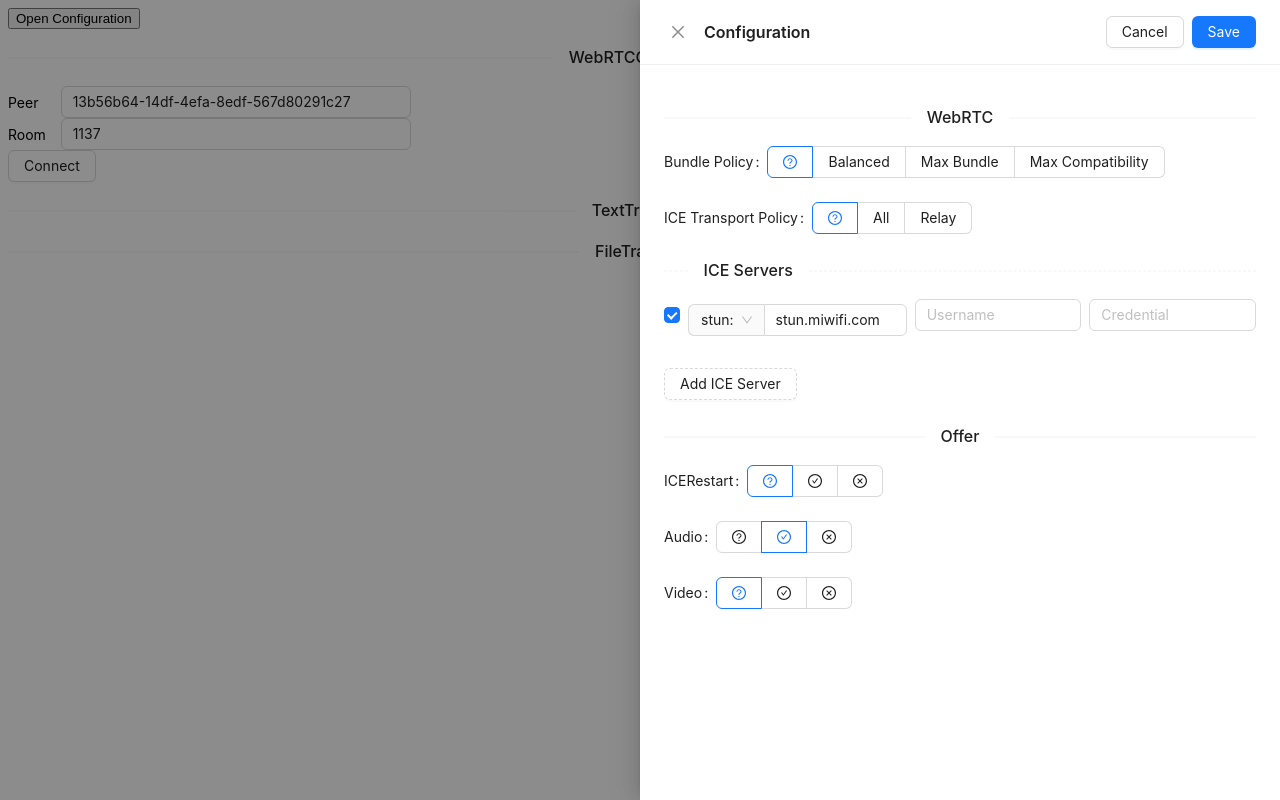
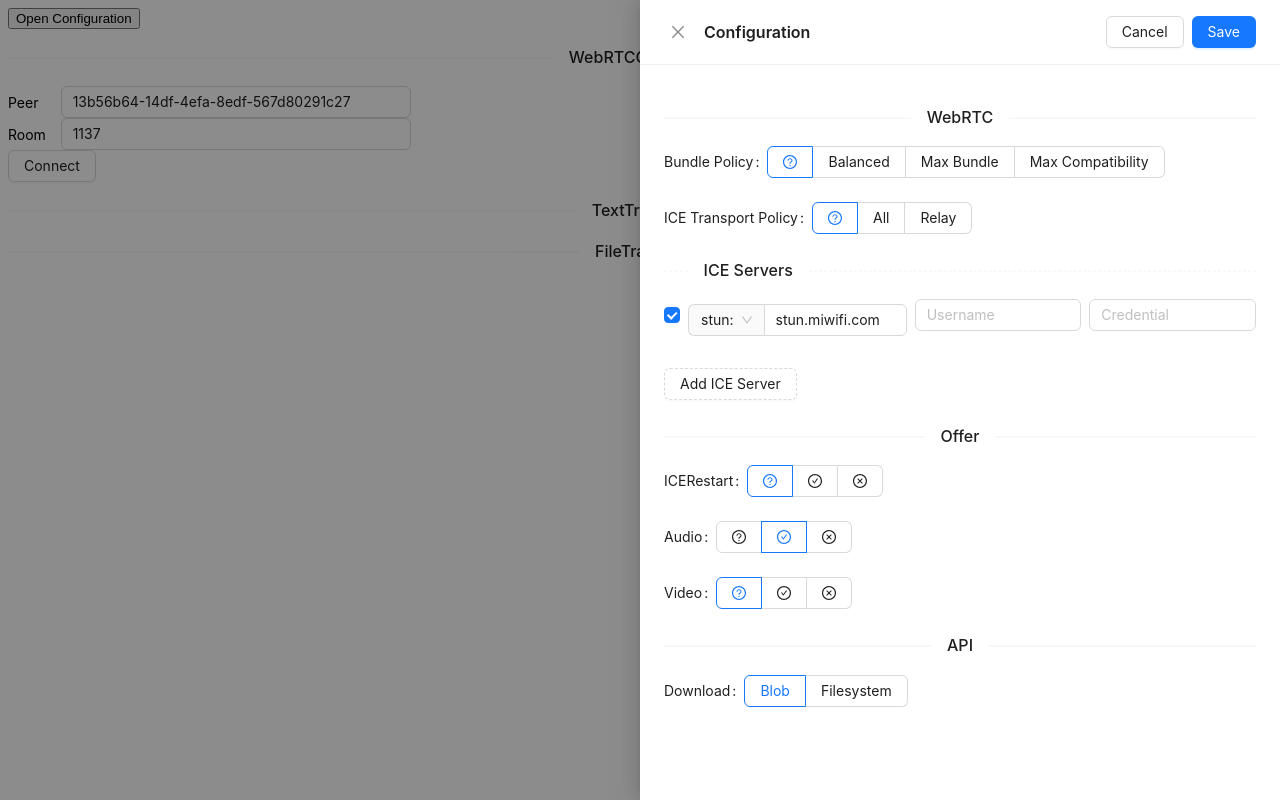
Before and after one commit to DWCarrot/homelab-gateway, a Vue app in the folder webrtc-transfer/: page / in a window 1280 px wide. Both pictures are taken after a click on the button "Open Configuration". Built offline with nearby package versions, Linux system fonts and the light colour scheme.

Commit message:
add filesystem api file writer for large file transfer

```diff
--- a/webrtc-transfer/package.json
+++ b/webrtc-transfer/package.json
@@ -11,6 +11,7 @@
   },
   "dependencies": {
     "@ant-design/icons-vue": "^7.0.1",
+    "@types/wicg-file-system-access": "^2023.10.5",
     "ant-design-vue": "4.x",
     "uuid": "^11.0.3",
     "vue": "^3.5.13"
--- a/webrtc-transfer/src/components/ConfigPanel.vue
+++ b/webrtc-transfer/src/components/ConfigPanel.vue
@@ -1,8 +1,9 @@
 <script setup lang="ts">
-import { ref, watch, defineEmits, defineProps, CSSProperties } from "vue";
+import { ref, watch, defineEmits, defineProps, CSSProperties, computed } from "vue";
 import { Configuration } from "../context";
 import { Form, FormItem, Divider, Space, Drawer, Checkbox, Button, Input, Select, SelectOption, RadioGroup, RadioButton } from "ant-design-vue";
 import { MinusCircleOutlined, CheckCircleOutlined, CloseCircleOutlined, QuestionCircleOutlined } from "@ant-design/icons-vue";
+import { FileSystemAPIWriter } from "../fsapi-writer";
 
 
 const props = defineProps<{
@@ -38,6 +39,9 @@ interface ConfigurationRaw {
         iceRestart: ThreeState;
         offerToReceiveAudio: ThreeState;
         offerToReceiveVideo: ThreeState;
+    },
+    api: {
+        download: "blob" | "filesystem";
     }
 }
 
@@ -98,23 +102,35 @@ function transferCfgOffer(item: ConfigurationRaw["offer"]): Configuration["offer
     return value;
 }
 
+function transferCfgAPI(item: ConfigurationRaw["api"]): Configuration["api"] {
+    return {
+        download: item.download
+    };
+}
+
 function transfer(cfg: ConfigurationRaw): Configuration {
     return {
         webrtc: transferCfgWebRTC(cfg.webrtc),
-        offer: transferCfgOffer(cfg.offer)
+        offer: transferCfgOffer(cfg.offer),
+        api: transferCfgAPI(cfg.api)
     };
 }
 
+// eslint-disable-next-line @typescript-eslint/no-explicit-any
+function merge(src: { [key: string]: any }, tgt: { [key: string]: any }) {
+    for (const key in src) {
+        if (key in tgt) {
+            if (typeof src[key] === "object") {
+                merge(src[key], tgt[key]);
+            } else {
+                tgt[key] = src[key];
+            }
+        }
+    }
+}
+
 function loadFromStorage(key: string): ConfigurationRaw {
-    let raw = localStorage.getItem(key);
-    try {
-        if (raw) {
-            return JSON.parse(raw);
-        }
-    } catch (e) {
-        console.error(e);
-    }
-    return {
+    let cfg: ConfigurationRaw = {
         webrtc: {
             iceServers: [
                 {
@@ -131,8 +147,21 @@ function loadFromStorage(key: string): ConfigurationRaw {
             iceRestart: "unset",
             offerToReceiveAudio: "true",
             offerToReceiveVideo: "unset",
+        },
+        api: {
+            download: "blob"
         }
     };
+    try {
+        let raw = localStorage.getItem(key);
+        if (raw) {
+            let jsonObj = JSON.parse(raw);
+            merge(jsonObj, cfg);
+        }
+    } catch (e) {
+        console.error(e);
+    }
+    return cfg;
 }
 
 function saveToStorage(key: string, data: ConfigurationRaw) {
@@ -147,6 +176,10 @@ const dataRaw = ref<ConfigurationRaw>(loadFromStorage(props.storeageKey || defau
     let data = transfer(dataRaw.value);
     emits("load", data);
 }
+
+const disableFileSystemAPI = computed(() => {
+    return !FileSystemAPIWriter.isSupported();
+});
 
 function executeSave() {
     saveToStorage(props.storeageKey || defaultKey, dataRaw.value);
@@ -169,6 +202,7 @@ function removeICEServer(item: ConfigurationRaw["webrtc"]["iceServers"][0]) {
         dataRaw.value.webrtc.iceServers.splice(index, 1);
     }
 };
+
 function addICEServer() {
     dataRaw.value.webrtc.iceServers.push({
         credential: "",
@@ -324,6 +358,15 @@ const drawerFooterStyle: CSSProperties = {
                         </RadioGroup>
                     </FormItem>
                 </div>
+                <Divider>API</Divider>
+                <div class="config-panel-api-group">
+                    <FormItem label="Download" v-bind:name="['api', 'download']">
+                        <RadioGroup v-model:value="dataRaw.api.download">
+                            <RadioButton value="blob">Blob</RadioButton>
+                            <RadioButton value="filesystem" v-bind:disabled="disableFileSystemAPI">Filesystem</RadioButton>
+                        </RadioGroup>
+                    </FormItem>
+                </div>
             </Form>
             <template #extra>
                 <Space>
--- a/webrtc-transfer/src/context.ts
+++ b/webrtc-transfer/src/context.ts
@@ -119,6 +119,11 @@ export interface Configuration {
     webrtc: RTCConfiguration;
 
     offer: RTCOfferOptions;
+
+    api: {
+
+        download: "blob" | "filesystem";
+    }
 }
 
 
@@ -147,5 +152,8 @@ export const context: Context = {
         offer: {
 
         },
+        api: {
+            download: "blob",
+        },
     },
 };
--- a/webrtc-transfer/src/filetransfer.ts
+++ b/webrtc-transfer/src/filetransfer.ts
@@ -88,26 +88,24 @@ export class BasicFileWriter implements IFileWriter {
                 if (chunk.size !== this._last) {
                     return reject(new Error(`last chunk size mismatch: ${chunk.size} != ${this._last}`));
                 }
-                const filled = this._cache[index] !== undefined;
-                this._cache[index] = chunk;
-                return resolve(filled ? 0 : this._last);
+
             } else {
                 if (chunk.size !== this._chunk) {
                     return reject(new Error(`chunk size mismatch: ${chunk.size} != ${this._chunk}`));
                 }
-                const filled = this._cache[index] !== undefined;
-                this._cache[index] = chunk;
-                return resolve(filled ? 0 : this._chunk);
             }
+            const filled = this._cache[index] !== undefined;
+            this._cache[index] = chunk;
+            return resolve(filled ? 0 : chunk.size);
         });
     }
 
     flush(): Promise<void> {
         if (this._cache.some((chunk) => chunk === undefined)) {
-            return Promise.reject(new Error(`missing chunk`));
+            return Promise.reject(new Error("missing chunk"));
         }
         const info = this._info!;
-        const total = new Blob(this._cache, { type: 'application/octet-stream' });
+        const total = new Blob(this._cache, { type: "application/octet-stream" });
         this._info = undefined;
         this._cache = [];
         this._chunk = 0;
@@ -128,6 +126,10 @@ export class BasicFileWriter implements IFileWriter {
     }
 }
 
+
+async function sleep(timeout: number): Promise<void> {
+    return new Promise((resolve) => setTimeout(resolve, timeout));
+}
 
 interface Protocol {
     uuid: string;
@@ -482,6 +484,7 @@ export class FileReceiveService {
             this._round = 0;
             this._acc = 0;
             const chunkSize = Math.min(this._limit - 32, data.chunkSize);
+            await this._writer.open(this._info, chunkSize);
             const accept: ProtocolHandshakeRecv = {
                 uuid: this._uuid,
                 type: "recv",
@@ -492,7 +495,6 @@ export class FileReceiveService {
             this._dc.send(raw);
             this._status = 2;
             console.debug("FileReceiveService::checkSave: accept", "chunksize=", chunkSize);
-            await this._writer.open(this._info, chunkSize);
         } else {
             const reject: ProtocolHandshakeRecv = {
                 uuid: data.uuid,
@@ -544,6 +546,7 @@ export class FileReceiveService {
         console.debug("FileReceiveService::checkMissing");
         const missing = await this._writer!.check();
         if (missing.length > 0) {
+            console.debug("FileReceiveService::checkMissing: missing [", missing.length, "]");
             const data: ProtocolHandshakeMissing = {
                 uuid: this._uuid!,
                 type: "missing",
@@ -553,6 +556,9 @@ export class FileReceiveService {
             this._dc.send(raw);
             this._round++;
         } else {
+            console.debug("FileReceiveService::checkMissing: finish");
+            await this._writer!.flush();
+            console.log("FileReceiveService::checkMissing: done");
             const finish: Protocol = {
                 uuid: this._uuid!,
                 type: "finish"
@@ -560,7 +566,6 @@ export class FileReceiveService {
             const raw = JSON.stringify(finish);
             this._dc.send(raw);
             this._progress!("finish", this._round, this._info!.size, this._info!.size);
-            await this._writer!.flush();
             this._status = 0;
             this._info = undefined;
             this._writer = undefined;
--- /dev/null
+++ b/webrtc-transfer/src/fsapi-writer.ts
@@ -0,0 +1,89 @@
+import { calcChunkInfo, FileInfo, IFileWriter } from "./filetransfer";
+
+export class FileSystemAPIWriter implements IFileWriter {
+
+    static isSupported(): boolean {
+        return "showSaveFilePicker" in window;
+    }
+
+    private ofile?: FileSystemWritableFileStream;
+    private _info?: FileInfo;
+    private _cache?: Uint8Array;
+    private _chunk: number = 0; // chunk size
+    private _last: number = 0; // last chunk size
+
+    constructor() {
+
+    }
+
+    async open(fileInfo: FileInfo, chunkSize: number): Promise<boolean> {
+        this._info = fileInfo;
+        this._chunk = chunkSize;
+        const [chunkCount, lastChunkSize] = calcChunkInfo(fileInfo.size, chunkSize);
+        this._last = lastChunkSize;
+        this._cache = new Uint8Array(chunkCount);
+        const optionsPick: SaveFilePickerOptions = {
+            suggestedName: fileInfo.name,
+        };
+        let handle: FileSystemFileHandle;
+        try {
+            handle = await window.showSaveFilePicker(optionsPick);
+        } catch (e) {
+            console.debug(e);
+            return false;
+        }
+        const optionsOpen: FileSystemCreateWritableOptions = {
+            keepExistingData: false,
+        };
+        this.ofile = await handle.createWritable(optionsOpen);
+        return true;
+    }
+
+    async write(chunk: Blob, index: number): Promise<number> {
+        const cache = this._cache!;
+        if (index < 0 || index >= cache.length) {
+            throw new Error("Index out of range");
+        }
+        const ofile = this.ofile!;
+        if (index === cache.length - 1) {
+            if (chunk.size !== this._last) {
+                throw new Error("Chunk size mismatch");
+            }
+        } else {
+            if (chunk.size !== this._chunk) {
+                throw new Error("Chunk size mismatch");
+            }
+        }
+        const filled = cache[index] > 0;
+        cache[index] = 1;
+        const writeParams: WriteParams = {
+            type: "write",
+            position: index * this._chunk,
+            data: chunk,
+            size: chunk.size,
+        };
+        await ofile.write(writeParams);
+        return filled ? 0 : chunk.size;
+    }
+
+    async flush(): Promise<void> {
+        if (this._cache!.some((chunk) => !(chunk > 0))) {
+            throw new Error("missing chunk");
+        }
+        return this.ofile!.close();
+    }
+
+    check(): Promise<Array<number>> {
+        return new Promise((resolve, reject) => {
+            const missing: Array<number> = [];
+            const cache = this._cache!;
+            for (let i = 0; i < cache.length; i++) {
+                if (!(cache[i] > 0)) {
+                    missing.push(i);
+                }
+            }
+            resolve(missing);
+        });
+    }
+
+}
```
Also changed, not shown: webrtc-transfer/src/components/FileTransfer.vue (+15 -3 lines), 1 other file (tests, documents, lock files or other folders).
